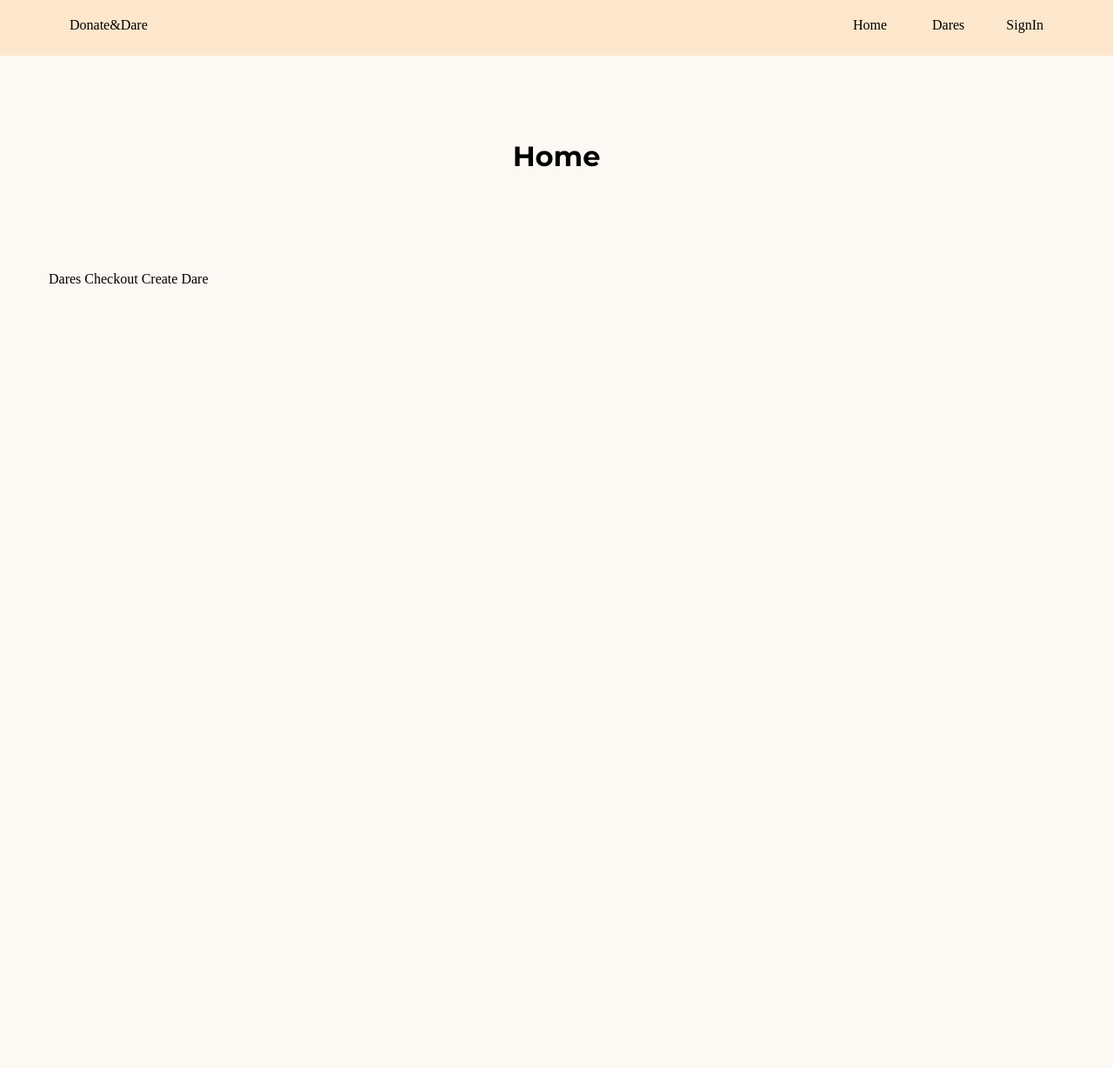
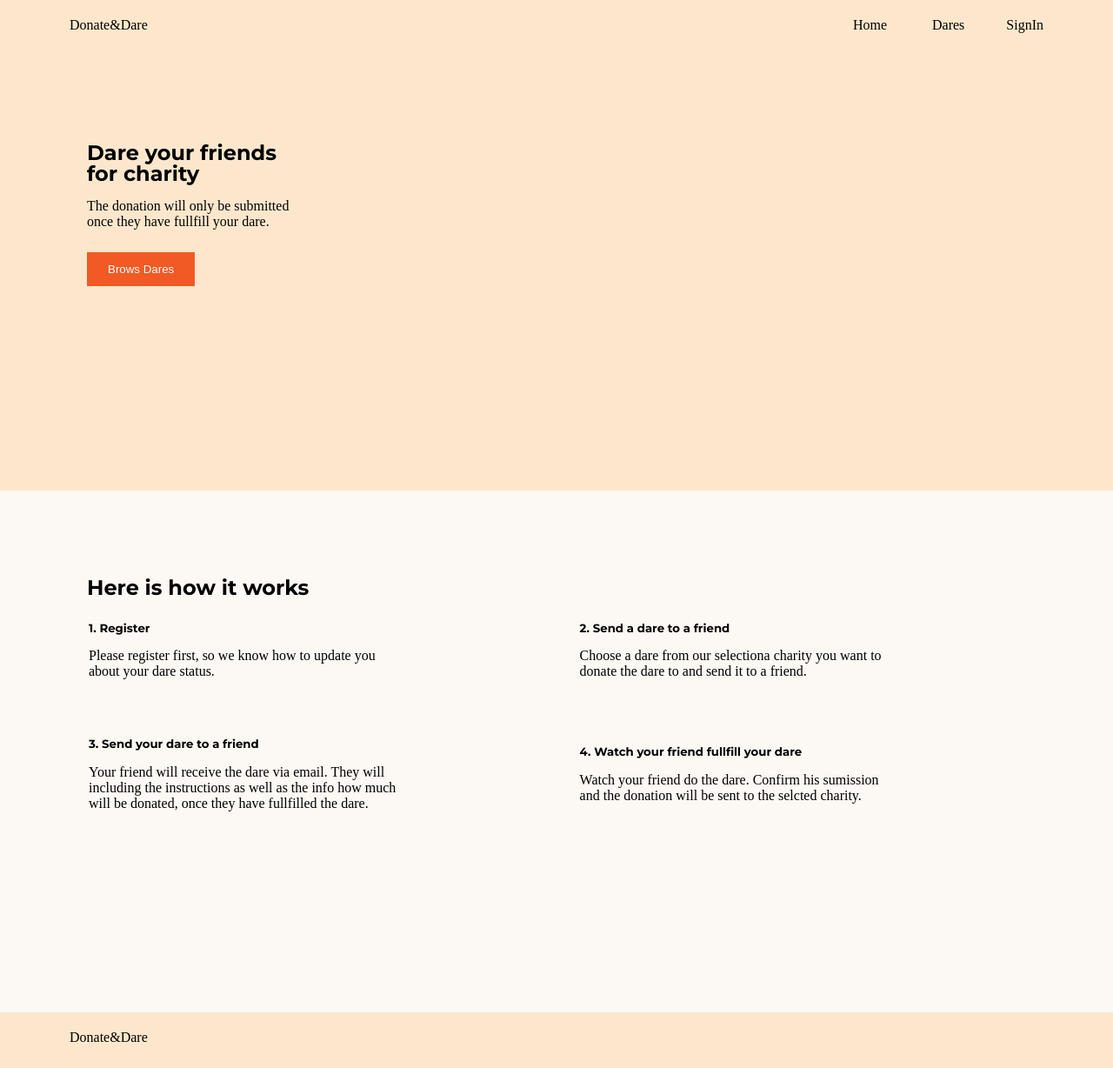
Before and after one commit to elena-sabrina/ironhack-donate-and-dare, a React (Create React App) app in the folder client/: page / in a window 1280 px wide. Shown: the whole page at 87% size. Before the commit the page ends 800 px from the top, so only its background shows below. Built offline with nearby package versions, Linux system fonts and the light colour scheme; no server answers; a web font is replaced by a local one.

Commit message:
styling home and footer

```diff
--- a/client/src/App.jsx
+++ b/client/src/App.jsx
@@ -18,6 +18,8 @@ import SignUp from "./views/SignUp";
 import ProtectedRoute from "./components/ProtectedRoute";
 
 import Navbar from "./components/Navbar";
+import Footer from "./components/Footer";
+import "./App.scss";
 
 class App extends Component {
   state = {
@@ -43,7 +45,7 @@ class App extends Component {
   render() {
     const donor = this.state.donor;
     return (
-      <BrowserRouter>
+      <BrowserRouter className='App'>
         <Navbar donor={donor} onSignOut={this.handleSignOut} />
 
         <Switch>
@@ -102,6 +104,7 @@ class App extends Component {
             exact
           />
         </Switch>
+        <Footer donor={donor} onSignOut={this.handleSignOut} />
       </BrowserRouter>
     );
   }
--- /dev/null
+++ b/client/src/App.scss
@@ -0,0 +1,4 @@
+.App {
+  margin: 0;
+  padding: 0;
+}
--- /dev/null
+++ b/client/src/components/Footer.jsx
@@ -0,0 +1,17 @@
+import { Link } from "react-router-dom";
+
+import "./Footer.scss";
+
+const Footer = ({ donor, onSignOut }) => {
+  return (
+    <nav className='Footer'>
+      <div className='Nav'>
+        <Link to='/' className='Logo'>
+          Donate&Dare
+        </Link>
+      </div>
+    </nav>
+  );
+};
+
+export default Footer;
--- /dev/null
+++ b/client/src/components/Footer.scss
@@ -0,0 +1,30 @@
+@import "./../styles/variables";
+
+.Footer {
+  background-color: $lightorange;
+  height: 4em;
+
+  margin: 100px 0 0 0;
+  padding: 0;
+  .Nav {
+    max-width: 75em;
+    margin: 0 auto;
+    padding: 0.25em 1em;
+    display: flex;
+    flex-direction: row;
+    justify-content: space-between;
+    align-items: center;
+  }
+
+  .Menu {
+    justify-content: space-between;
+    align-items: center;
+  }
+
+  .Logo {
+    font-size: 1em;
+  }
+  a {
+    padding: 1em 1.5em 1em 1.5em;
+  }
+}
--- a/client/src/views/Dares.jsx
+++ b/client/src/views/Dares.jsx
@@ -2,6 +2,7 @@ import React, { Component } from "react";
 
 import { listTemplates } from "./../services/createdare";
 import TemplateList from "../components/TemplateList";
+import "./Dares.scss";
 
 class Dares extends Component {
   state = {
@@ -11,15 +12,17 @@ class Dares extends Component {
   async componentDidMount() {
     console.log("mounting dares");
     const templates = await listTemplates();
-    console.log('comp mount fond templates');
+    console.log("comp mount fond templates");
     console.log(templates);
     this.setState({ templates });
   }
   render() {
     return (
-      <div className="Body">
+      <div className='Body'>
         <h1>Dares</h1>
-        <TemplateList templates={this.state.templates} />
+        <section>
+          <TemplateList templates={this.state.templates} />
+        </section>
       </div>
     );
   }
--- /dev/null
+++ b/client/src/views/Dares.scss
@@ -0,0 +1,3 @@
+section {
+  height: 500px;
+}
--- a/client/src/views/Home.jsx
+++ b/client/src/views/Home.jsx
@@ -1,15 +1,67 @@
 import React, { Component } from "react";
 import { Link } from "react-router-dom";
+import "./Home.scss";
 
 class Home extends Component {
   render() {
     return (
-      <div className="Body">
-        <h1>Home</h1>
-        <Link to='/dare/all'> Dares</Link>
+      <div className=' Home'>
+        <section className='side-by-side'>
+          <div className='Left'>
+            <h1>
+              Dare your friends <br />
+              for charity
+            </h1>
+            <p>
+              The donation will only be submitted <br /> once they have fullfill
+              your dare.
+            </p>
+            <button>
+              <Link to='/dare/all'> Brows Dares</Link>
+            </button>
+          </div>
+          <div className='Right'></div>
+        </section>
+        <section className='HowTo'>
+          <h2>Here is how it works</h2>
+          <table>
+            <tr>
+              <td>
+                <h5>1. Register</h5>
+                <p>
+                  Please register first, so we know how to update you about your
+                  dare status.
+                </p>
+              </td>
 
-        <Link to='/checkout'> Checkout</Link>
-        <Link to='dare/create/'> Create Dare</Link>
+              <td>
+                <h5>2. Send a dare to a friend</h5>
+                <p>
+                  Choose a dare from our selectiona charity you want to donate
+                  the dare to and send it to a friend.
+                </p>
+              </td>
+            </tr>
+            <tr>
+              <td>
+                <h5>3. Send your dare to a friend</h5>
+                <p>
+                  Your friend will receive the dare via email. They will
+                  including the instructions as well as the info how much will
+                  be donated, once they have fullfilled the dare.{" "}
+                </p>
+              </td>
+
+              <td>
+                <h5>4. Watch your friend fullfill your dare</h5>
+                <p>
+                  Watch your friend do the dare. Confirm his sumission and the
+                  donation will be sent to the selcted charity.
+                </p>
+              </td>
+            </tr>
+          </table>
+        </section>
       </div>
     );
   }
--- /dev/null
+++ b/client/src/views/Home.scss
@@ -0,0 +1,38 @@
+@import "./../styles/variables";
+
+.Home {
+  .side-by-side {
+    display: flex;
+    width: 100%;
+    background-color: $lightorange;
+
+    .Right {
+      margin: 0;
+      flex: 1;
+    }
+
+    .Left {
+      flex: 1;
+      padding: 100px 50px 100px 100px;
+
+      align-items: center;
+      justify-content: center;
+
+      h1 {
+        text-align: left;
+        padding: 0;
+      }
+    }
+  }
+
+  .HowTo {
+    width: 100%;
+    padding: 100px 50px 100px 100px;
+
+    td {
+      max-width: 600px;
+
+      padding: 10px 200px 40px 0;
+    }
+  }
+}
```
Also changed, not shown: client/src/App.css (deleted, +0 -38 lines).
